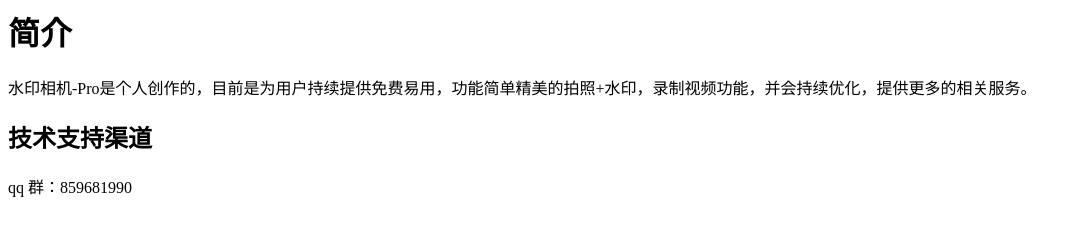
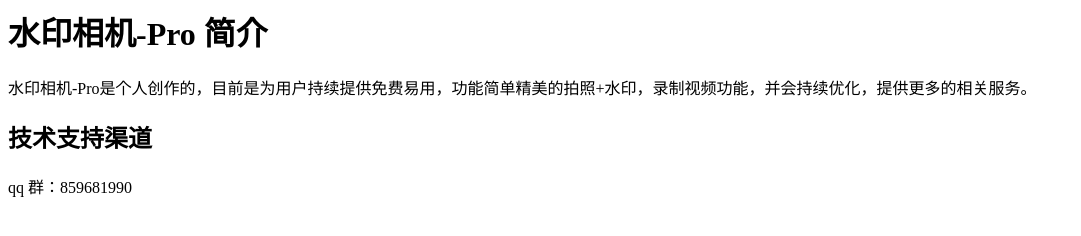
Before and after one commit to mahomealex/mahomealex.github.io, a plain HTML site: page index.html in a window 1280 px wide. Shown: the whole page, without its empty margins (0-1081 px from the left). Drawn offline with Linux system fonts and the light colour scheme.

Commit message:
Update index.html

```diff
--- a/index.html
+++ b/index.html
@@ -1,8 +1,5 @@
-<head>
-<title>水印相机-Pro 技术支持</title>
-</head>
 <body>
-    <h1>简介</h1>
+    <h1>水印相机-Pro 简介</h1>
     <p>水印相机-Pro是个人创作的，目前是为用户持续提供免费易用，功能简单精美的拍照+水印，录制视频功能，并会持续优化，提供更多的相关服务。</p>
     <h2>技术支持渠道</h2>
     <p>qq 群：859681990</p>
```
